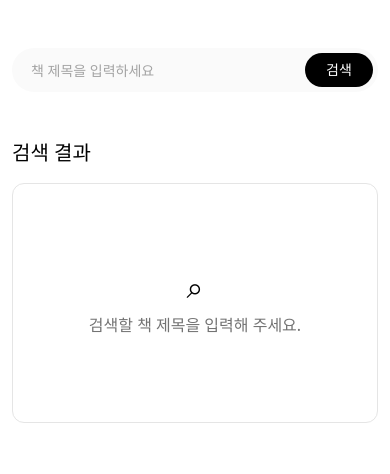
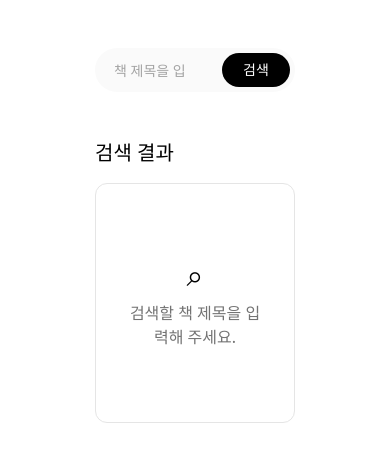
Before and after one commit to yujinnn068-maker/notion, a website: page public/index.html in a window 390 px wide. Drawn offline with Linux system fonts and the light colour scheme.

Commit message:
Try compact 200px layout

```diff
--- a/public/styles.css
+++ b/public/styles.css
@@ -45,7 +45,7 @@ a {
 }
 
 .shell {
-  width: min(480px, calc(100% - 40px));
+  width: min(200px, calc(100% - 40px));
   margin: 0 auto;
 }
 
@@ -331,7 +331,7 @@ h2 {
 
 @media (max-width: 640px) {
   .shell {
-    width: min(100% - 24px, 480px);
+    width: min(100% - 24px, 200px);
   }
 
   .search-header {
```
